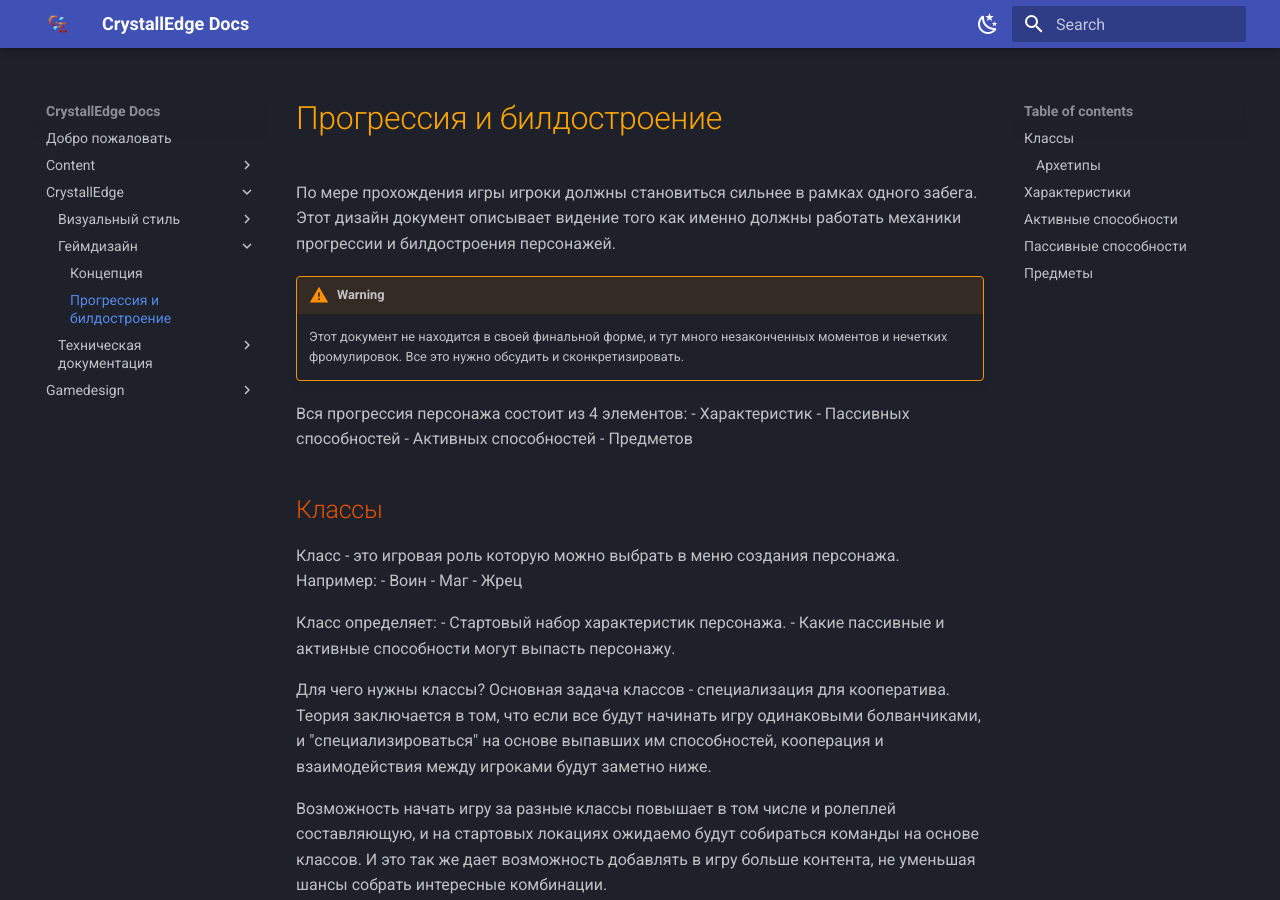
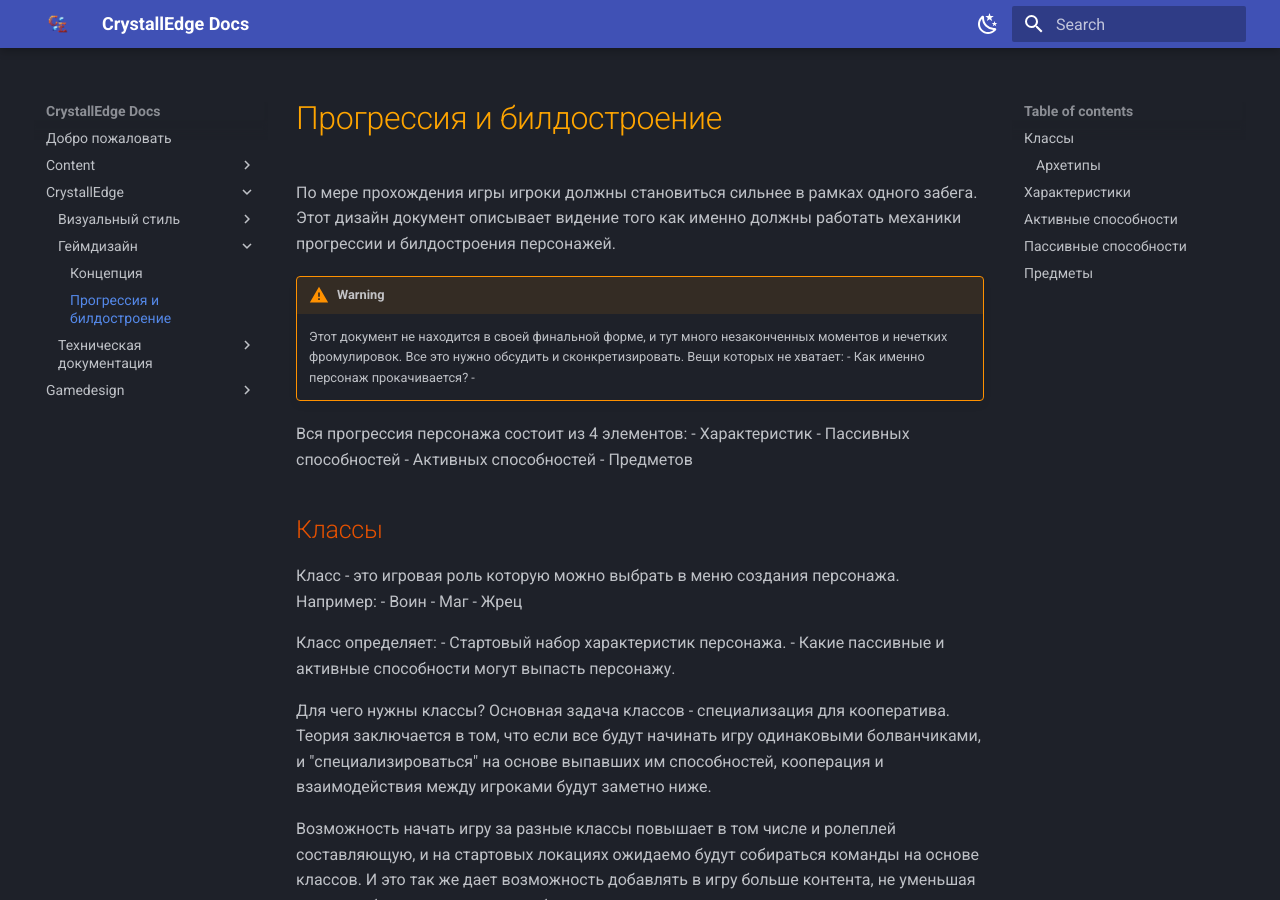
Before and after one commit to crystallpunk-14/crystallpunk-docs, an MkDocs documentation site: the page built from docs/CrystallEdge/Геймдизайн/Прогрессия и билдостроение.md, in a window 1280 px wide and 900 px high. Built offline with MkDocs 1.6.1 and Material for MkDocs 9.7.7, drawn with Linux system fonts in a browser that asks for light colours; some of the changed text lies outside the part shown.

Commit message:
Update Прогрессия и билдостроение.md

```diff
--- a/docs/CrystallEdge/Геймдизайн/Прогрессия и билдостроение.md
+++ b/docs/CrystallEdge/Геймдизайн/Прогрессия и билдостроение.md
@@ -6,6 +6,9 @@
 
 !!! warning
     Этот документ не находится в своей финальной форме, и тут много незаконченных моментов и нечетких фромулировок. Все это нужно обсудить и сконкретизировать.
+    Вещи которых не хватает:
+    - Как именно персонаж прокачивается?
+    -
 
 Вся прогрессия персонажа состоит из 4 элементов:
 - Характеристик
```
Also changed, not shown: other parts of docs/CrystallEdge/Геймдизайн/Прогрессия и билдостроение.md (+1 -0 lines).
